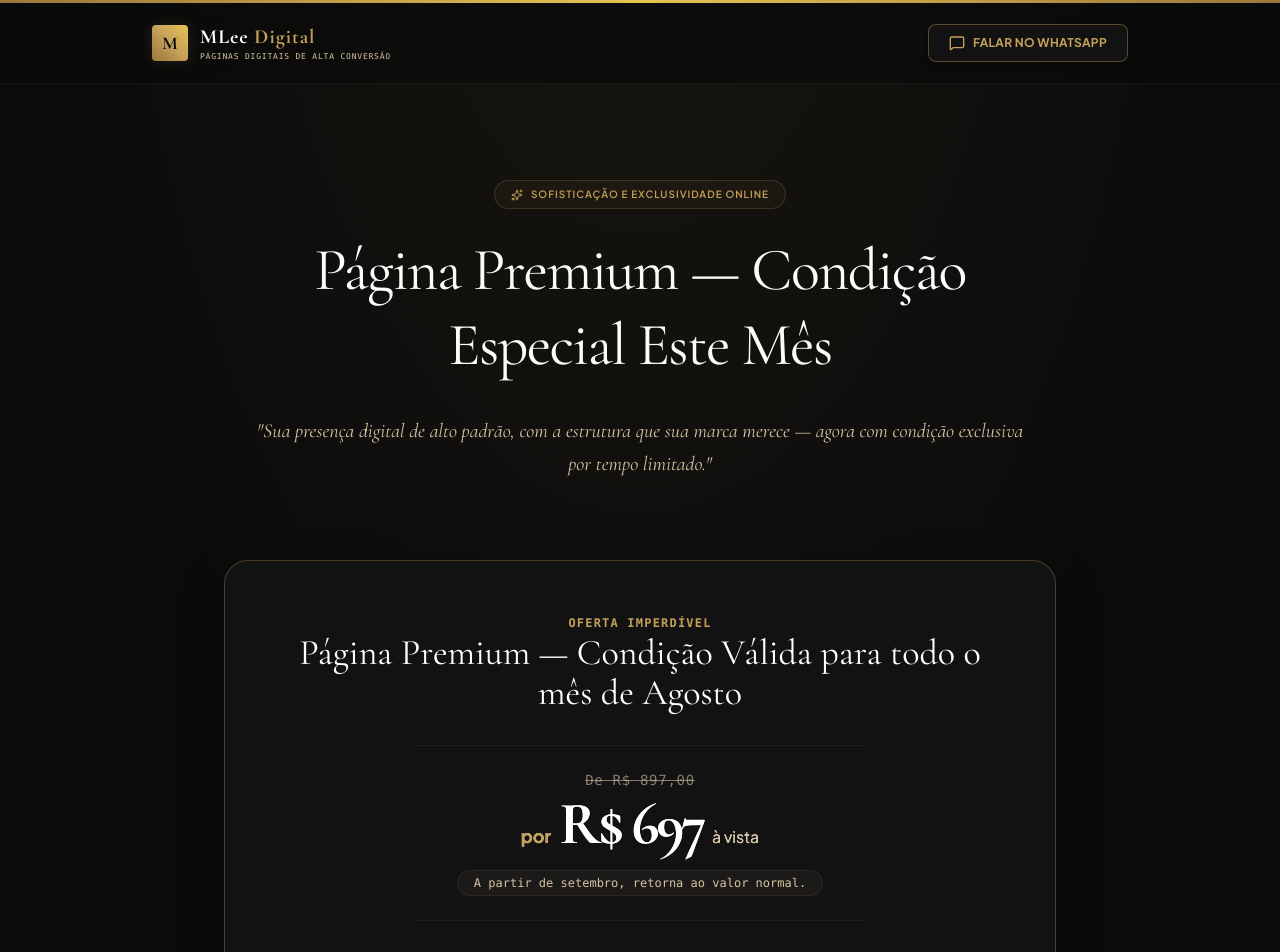
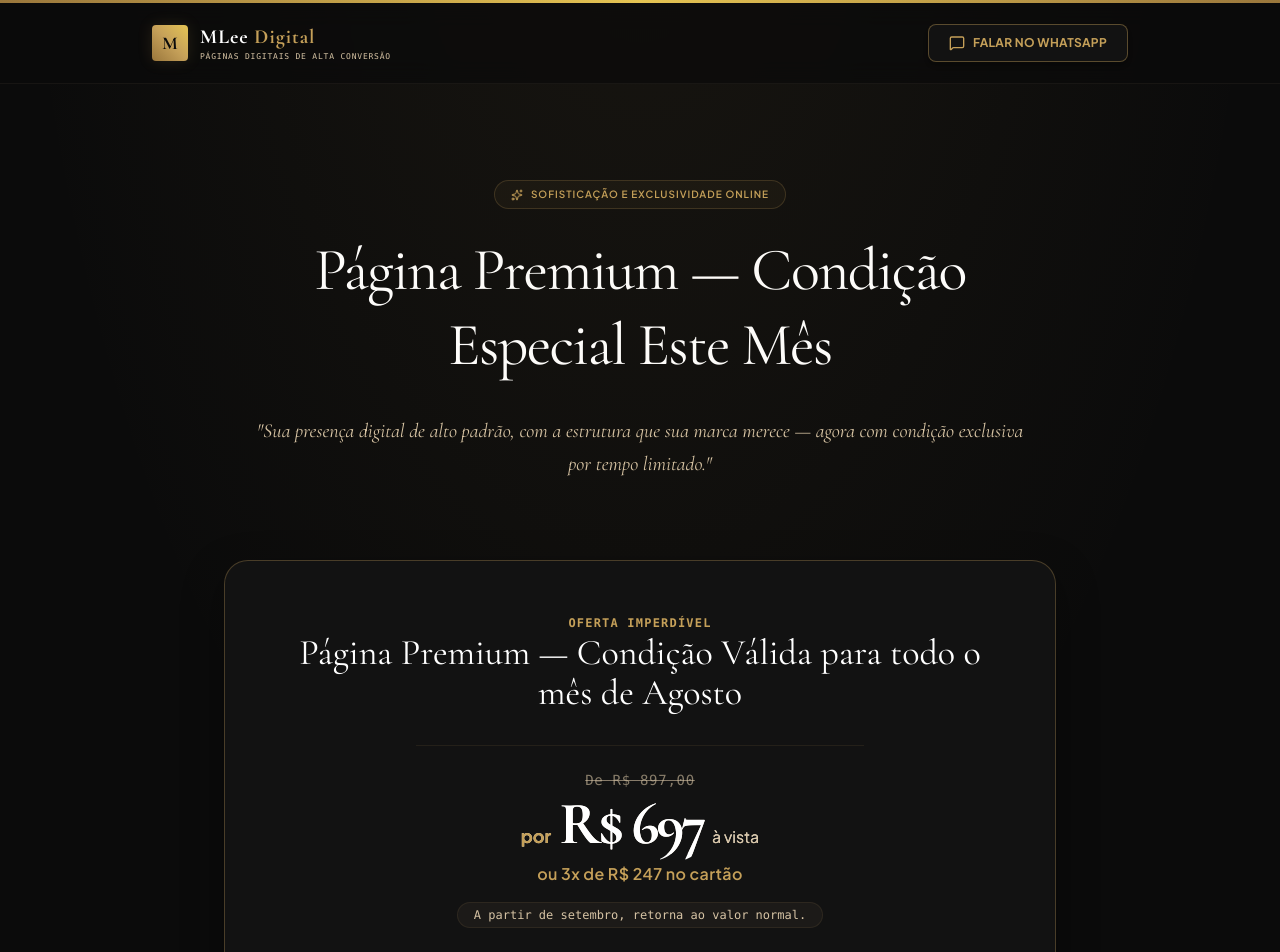
Before and after one commit to marcialeandra832-cmyk/P-gina-de-vendas-vitrine-premium, a React (Vite) app: page / in a window 1280 px wide. Shown: the top 952 px of the page. Built offline with nearby package versions, Linux system fonts and the light colour scheme.

Commit message:
feat: add installment option to pricing section
Update pricing display to include a 3x installment alternative for improved conversion.

```diff
--- a/src/App.tsx
+++ b/src/App.tsx
@@ -100,6 +100,9 @@ export default function App() {
                 </span>
                 <span className="text-base text-brand-nude-taupe font-sans ml-1">à vista</span>
               </div>
+              <span className="text-sm sm:text-base font-semibold text-brand-gold tracking-wide pt-1">
+                ou 3x de R$ 247 no cartão
+              </span>
               <p className="text-xs text-brand-nude-taupe mt-3 px-4 py-1 bg-brand-nude-dark/40 text-brand-nude-beige border border-brand-gold/10 rounded-full font-mono">
                 A partir de setembro, retorna ao valor normal.
               </p>
```
